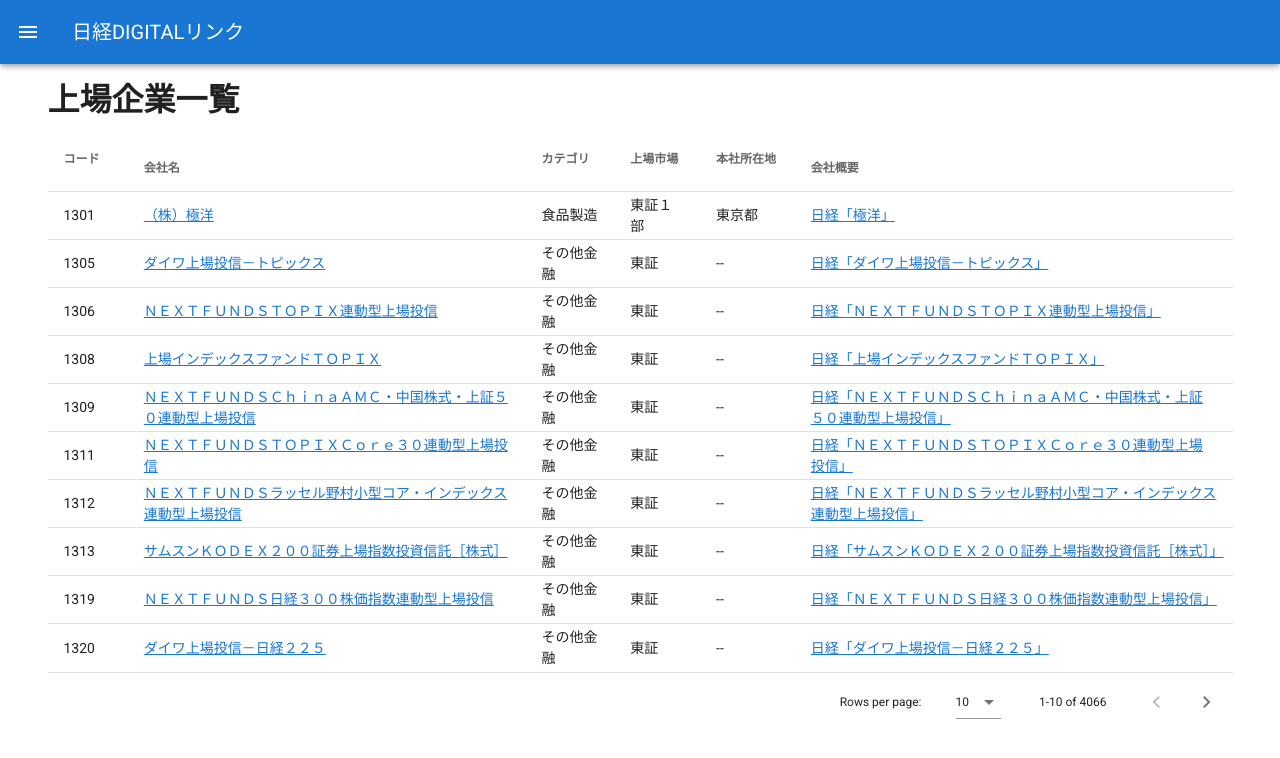
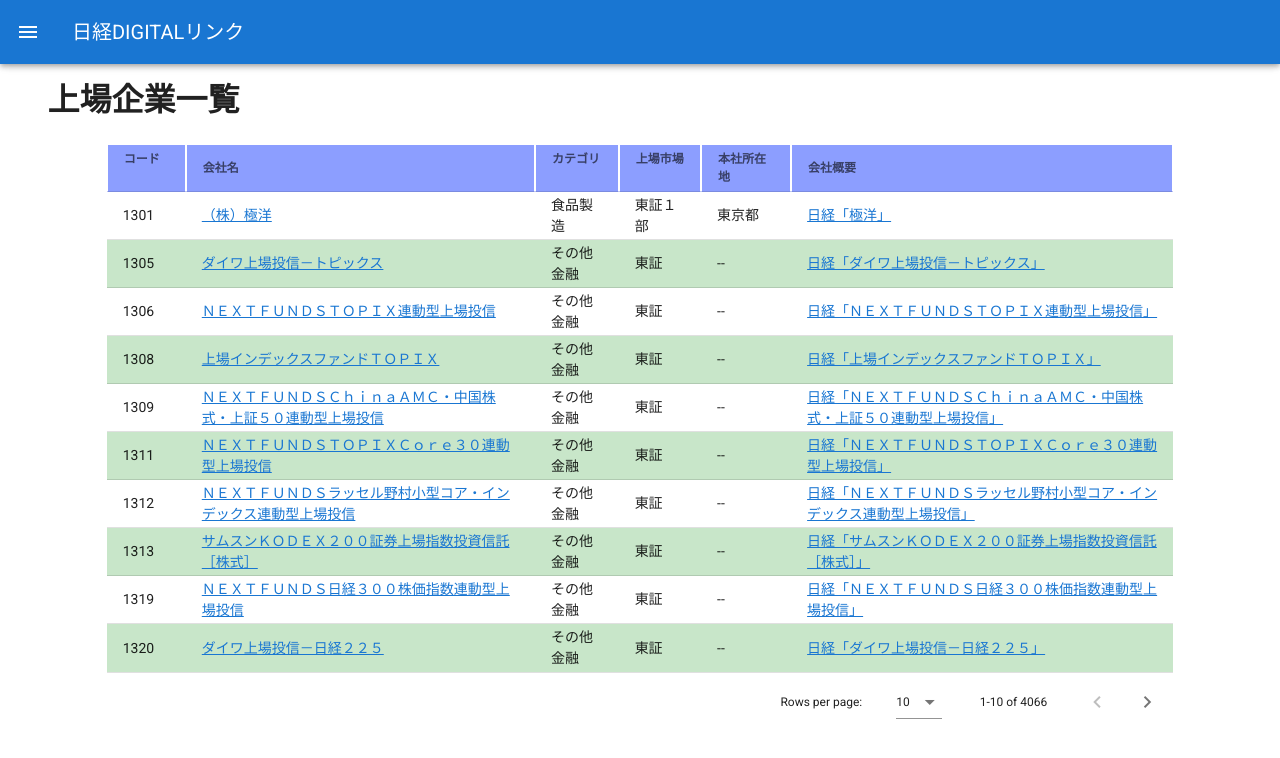
Before and after one commit to sgtao/NikkeiDigital_links, a Vue app: page /companylist in a window 1280 px wide. Shown: the top 758 px of the page. Built offline with nearby package versions, Linux system fonts and the light colour scheme.

Commit message:
update Companylist for style table

```diff
--- a/src/views/Companylist.vue
+++ b/src/views/Companylist.vue
@@ -6,7 +6,7 @@
       </v-flex>
 
       <v-flex xs12 mt-5 justify-center>
-        <v-data-table :headers='headers' :items='Companylist'>
+        <v-data-table :headers='headers' :items='Companylist' color="primary" app lighten  class="company_table">
           // v-slot内でatagを入れる
           // refer : https://ssrv.net/tech/vue-vuetify-v-data-table-link/
           <!-- <template v-slot:items="props"> -->
@@ -21,13 +21,46 @@
     </v-layout>
   </v-container>
 </template>
-
+<style lang="scss">
+  // table styling along with refer material color pallet
+  // refer : https://vuetifyjs.com/ja/styles/colors/
+  $color-pack: false;
+  .company_table {
+    width: 90%;
+    margin: 0 auto;
+    background-color: white;
+    table {
+      thead tr {
+        background-color: #8C9EFF;
+        th {
+          border: 1px solid white;
+        }
+      }
+      tbody {
+        tr {
+          border-radius: 25px;
+          border: 0;
+          &:nth-child(2n){
+            background-color: #C8E6C9;
+          }
+          &:hover {
+            background-color: #536DFE;
+          }
+        }
+      }
+    }
+  }
+  .company_table .v-table tbody tr:not(:last-child) {
+    border-bottom: none;
+  }
+</style>
 <script>
 import loadfile from '../assets/NikkeiDIGITAL_list.json';
 export default {
-  created () {
-    console.dir(loadfile.list);
-  },
+  // commented out for build
+  // created () {
+  //   console.dir(loadfile.list);
+  // },
   data () {
     return {
       headers: [
```
Also changed, not shown: 8 other files (tests, documents, lock files or other folders).
